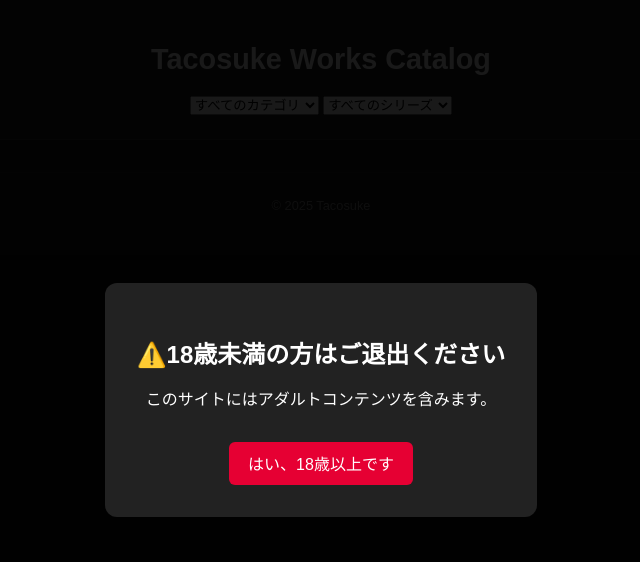
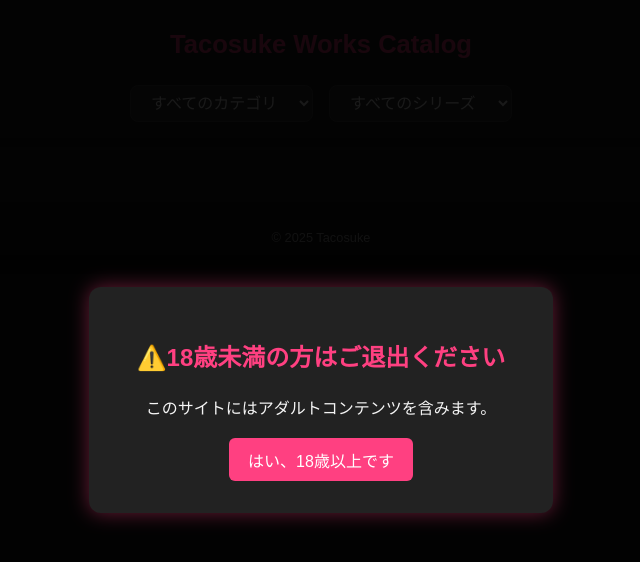
Before and after one commit to Tacosuke/tacosuke.github.io, a plain HTML site: page index.html in a window 1280 px wide. Shown: the whole page, without its empty margins (319-959 px from the left). Drawn offline with Linux system fonts and the light colour scheme; no server answers.

Commit message:
Update style.css

```diff
--- a/style.css
+++ b/style.css
@@ -1,101 +1,132 @@
+/* ======= 基本設定 ======= */
 body {
   font-family: "Noto Sans JP", sans-serif;
-  background: #111;
-  color: #eee;
   margin: 0;
-  padding: 0;
+  background: #1a1a1a;
+  color: #f5f5f5;
+  line-height: 1.6;
 }
 
 header {
   text-align: center;
-  padding: 1.5em;
   background: #222;
-  border-bottom: 1px solid #333;
+  padding: 1.5em 1em 1em;
+  position: sticky;
+  top: 0;
+  z-index: 100;
+  box-shadow: 0 2px 8px rgba(0, 0, 0, 0.4);
 }
 
-h1 {
-  font-size: 1.8em;
-  color: #fff;
+header h1 {
+  margin: 0 0 0.8em;
+  font-size: 1.6em;
+  color: #ff4081;
 }
 
+/* ======= フィルタエリア ======= */
+#filters {
+  display: flex;
+  justify-content: center;
+  gap: 1em;
+  flex-wrap: wrap;
+}
+
+#filters select {
+  background: #333;
+  color: #fff;
+  border: 1px solid #444;
+  border-radius: 8px;
+  padding: 0.5em 1em;
+  font-size: 1em;
+  cursor: pointer;
+  transition: all 0.2s;
+}
+
+#filters select:hover {
+  background: #444;
+}
+
+/* ======= グリッド表示 ======= */
 .grid {
   display: grid;
-  grid-template-columns: repeat(auto-fill, minmax(250px, 1fr));
-  gap: 1em;
-  padding: 1em;
+  grid-template-columns: repeat(auto-fill, minmax(260px, 1fr));
+  gap: 1.5em;
+  padding: 2em;
+  max-width: 1200px;
+  margin: 0 auto;
 }
 
+/* ======= カードデザイン ======= */
 .card {
-  background: #1c1c1c;
+  background: #2a2a2a;
   border-radius: 12px;
-  padding: 1em;
-  text-align: center;
-  box-shadow: 0 0 10px #000;
-  transition: transform 0.2s;
+  overflow: hidden;
+  box-shadow: 0 0 8px rgba(0, 0, 0, 0.5);
+  transition: transform 0.25s ease, box-shadow 0.25s ease;
 }
 
 .card:hover {
-  transform: translateY(-5px);
+  transform: translateY(-4px);
+  box-shadow: 0 4px 12px rgba(0, 0, 0, 0.6);
 }
 
 .card img {
   width: 100%;
-  border-radius: 8px;
+  height: 220px;
   object-fit: cover;
+  display: block;
 }
 
 .card h2 {
+  margin: 0.6em 0 0.4em;
   font-size: 1.1em;
-  margin: 0.5em 0;
+  color: #ffb6c1;
+  text-align: center;
 }
 
 .card p {
   font-size: 0.9em;
-  color: #ccc;
-  min-height: 3em;
+  padding: 0 1em;
+  color: #ddd;
+  text-align: center;
 }
 
+/* ======= リンクボタン ======= */
 .links {
   display: flex;
   flex-wrap: wrap;
   justify-content: center;
   gap: 0.4em;
-  margin-top: 0.8em;
+  padding: 1em 0 1.4em;
 }
 
-.btn {
+.links a {
   padding: 0.4em 0.8em;
   border-radius: 6px;
+  font-size: 0.85em;
   text-decoration: none;
-  color: white;
-  font-size: 0.85em;
-  font-weight: bold;
+  color: #fff;
+  transition: 0.2s;
+}
+
+.links a:hover {
+  opacity: 0.85;
 }
 
 .btn.fanza { background: #e60033; }
-.btn.dlsite { background: #007bff; }
-.btn.booth { background: #ff6699; }
-.btn.pictspace { background: #33cc99; }
+.btn.dlsite { background: #0084ff; }
+.btn.booth { background: #ff5588; }
+.btn.pictspace { background: #ffa500; }
 
-footer {
-  text-align: center;
-  padding: 1em;
-  font-size: 0.8em;
-  color: #888;
-  background: #111;
-  border-top: 1px solid #222;
-}
-
-/* 年齢確認オーバーレイ */
+/* ======= 年齢確認モーダル ======= */
 .overlay {
   position: fixed;
   inset: 0;
   background: rgba(0,0,0,0.9);
-  color: #fff;
   display: flex;
+  justify-content: center;
   align-items: center;
-  justify-content: center;
-  z-index: 9999;
+  z-index: 1000;
 }
 
 .modal {
@@ -103,19 +134,36 @@ footer {
   padding: 2em;
   border-radius: 12px;
   text-align: center;
+  width: 90%;
+  max-width: 400px;
+  box-shadow: 0 0 20px rgba(255, 64, 129, 0.4);
 }
 
 .modal h2 {
-  margin-bottom: 0.5em;
+  color: #ff4081;
+  margin-bottom: 0.8em;
 }
 
 .modal button {
-  margin-top: 1em;
-  background: #e60033;
+  background: #ff4081;
   color: #fff;
   border: none;
+  border-radius: 6px;
   padding: 0.6em 1.2em;
-  border-radius: 6px;
   font-size: 1em;
   cursor: pointer;
+  transition: background 0.2s;
 }
+
+.modal button:hover {
+  background: #ff5f9d;
+}
+
+/* ======= フッター ======= */
+footer {
+  text-align: center;
+  padding: 1em;
+  background: #111;
+  font-size: 0.8em;
+  color: #aaa;
+}
```
